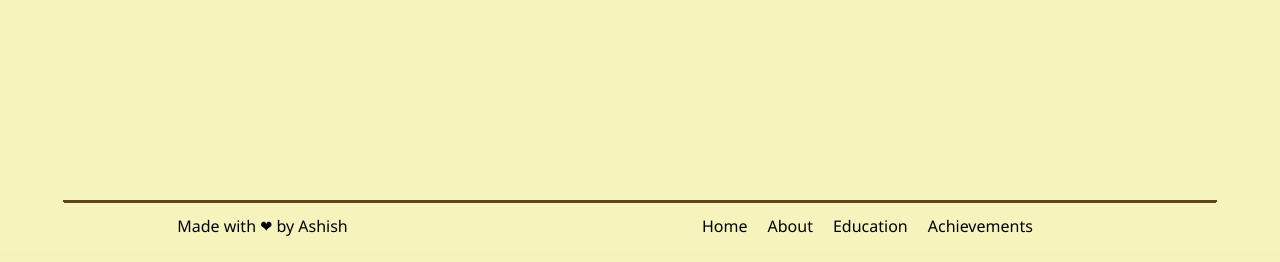
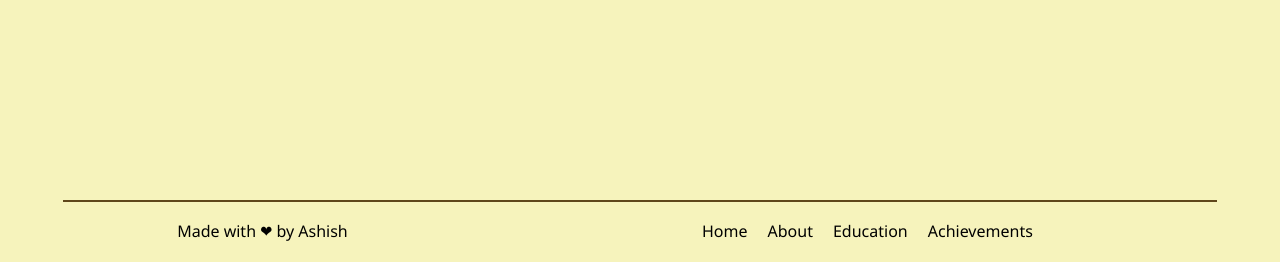
Before and after one commit to AshishAntil07/TeacherDaySpecial, a PHP site: page / in a window 1280 px wide; the page is wider, and only the part inside the window is pictured. Shown: the part 3000-3262 px from the top of that part. Before the commit the page ends 3236 px from the top of that part, so only its background shows below. Run offline with PHP 8.4, Linux system fonts and the light colour scheme.

Commit message:
Update special.css

```diff
--- a/Main/special.css
+++ b/Main/special.css
@@ -85,13 +85,12 @@ html{
 .picture{
   height: 300px;
   width: 200px;
-  margin-right: -25px;
+  margin-right: 25px;
   display: flex;
   justify-content: center;
   transform: translate(0, 0);
   align-items: flex-end;
   border-radius: 300px;
-  width: 300px;
   overflow: hidden;
 }
 .links{
@@ -177,18 +176,11 @@ h1[heading]::after{
   text-align: justify;
 }
 footer{
-  height: 50px;
+  height: 60px;
   display: flex;
   justify-content: space-around;
+  position: relative;
   align-items: center;
-}
-footer::before{
-  width: 90%;
-  content: '';
-  height: 1px;
-  background: #5f461a;
-  position: absolute;
-  margin-top: -50px;
 }
 footer .maker{
   display: flex;
@@ -286,8 +278,6 @@ footer .maker{
   }
 
   footer{
-    display: flex;
-    align-items: center;
     flex-flow: column nowrap;
   }
   .navigator section{
@@ -297,3 +287,9 @@ footer .maker{
     margin-right: 20px;
   }
 }
+@media screen and (max-width: 400px){
+  .container section{
+    max-width: 90%;
+    min-width: 90%;
+  }
+}
```
